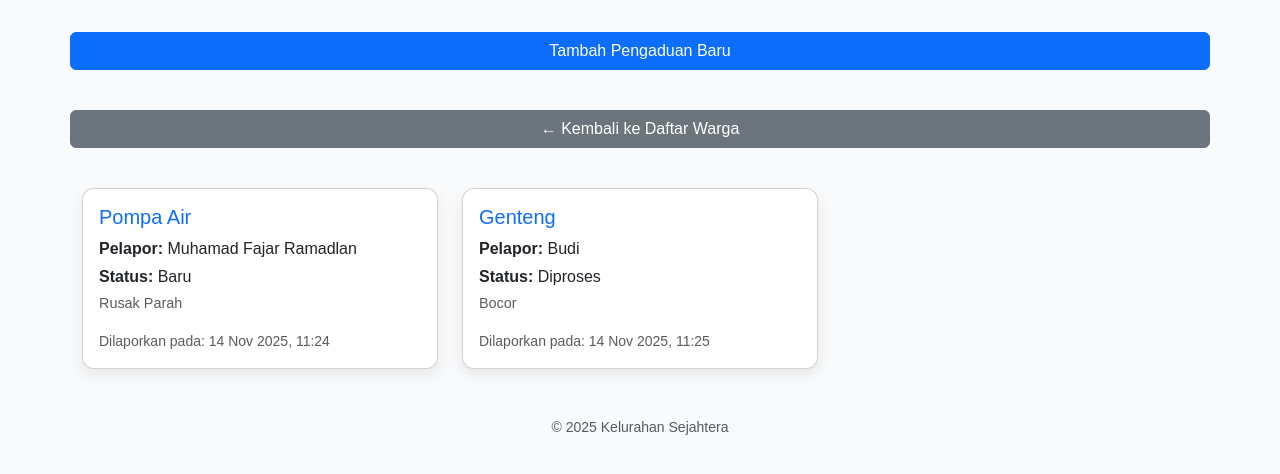
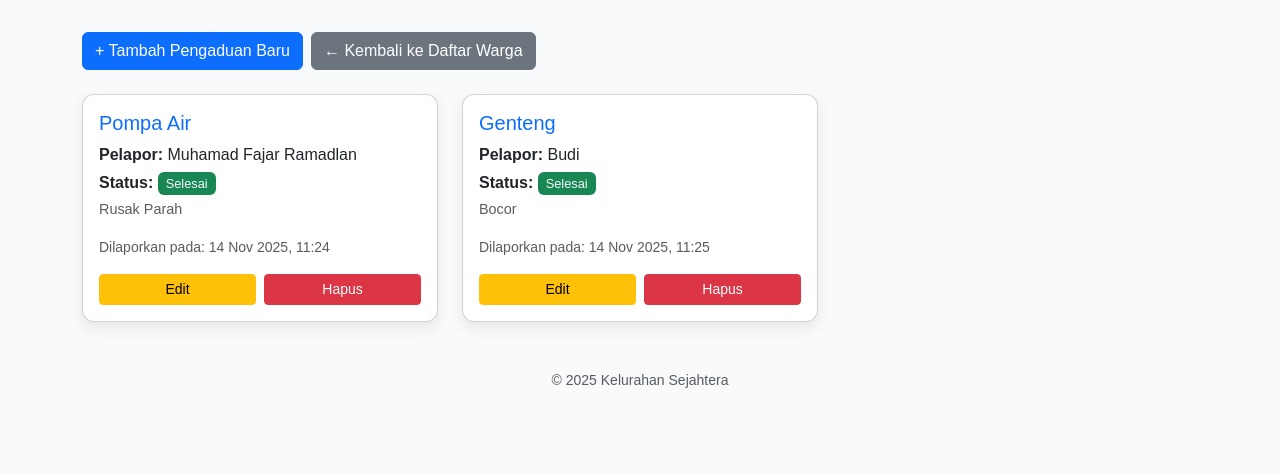
Before and after one commit to FajarRama01/FrameworkProgramming_Fajar, a Django app: page /warga/pengaduan/ in a window 1280 px wide. Shown: the part 144-618 px from the top of the page. Run offline with Django 5.2, Linux system fonts and the light colour scheme; data comes from the database, SQL or seed files in the repository; both versions use the stored data as it was after the commit.

Commit message:
Pertemuan 4

```diff
--- a/data_kelurahan/warga/templates/warga/pengaduan_list.html
+++ b/data_kelurahan/warga/templates/warga/pengaduan_list.html
@@ -7,11 +7,15 @@
     <link href="https://cdn.jsdelivr.net/npm/bootstrap@5.3.2/dist/css/bootstrap.min.css" rel="stylesheet">
 
     <style>
-        body { background-color: #f8fafc; font-family: 'Poppins', sans-serif; }
+        body {
+            background-color: #f8fafc;
+            font-family: 'Poppins', sans-serif;
+        }
         .card {
             border-radius: 12px;
             box-shadow: 0 6px 15px rgba(0,0,0,0.08);
             transition: 0.2s ease-in-out;
+            height: 100%;
         }
         .card:hover {
             transform: translateY(-4px);
@@ -25,44 +29,71 @@
             margin-bottom: 2rem;
             border-radius: 0 0 25px 25px;
         }
+        .status-badge {
+            font-size: 0.8rem;
+            padding: 4px 8px;
+            border-radius: 6px;
+        }
     </style>
 </head>
 <body>
+
+    <!-- Header -->
     <div class="header">
         <h1>Semua Pengaduan Warga</h1>
         <p class="mb-0">Daftar lengkap pengaduan dari seluruh warga kelurahan</p>
     </div>
 
     <div class="container">
-        <div class="row g-4">
-            <a href="{% url 'pengaduan-tambah' %}" class="btn btn-primary mb-3">
-                Tambah Pengaduan Baru
+
+        <!-- Tombol Aksi -->
+        <div class="d-flex gap-2 mb-4">
+            <a href="{% url 'pengaduan-tambah' %}" class="btn btn-primary">
+                + Tambah Pengaduan Baru
             </a>
-            <!-- Tombol kembali -->
-            <a href="{% url 'warga-list' %}" class="btn btn-secondary mb-3">
+
+            <a href="{% url 'warga-list' %}" class="btn btn-secondary">
                 ← Kembali ke Daftar Warga
             </a>
+        </div>
 
+        <!-- Daftar Pengaduan -->
+        <div class="row g-4">
             {% for item in pengaduan_list %}
             <div class="col-md-4">
-                <div class="card p-3">
+                <div class="card p-3 d-flex flex-column">
+
                     <h5 class="text-primary">{{ item.judul }}</h5>
 
                     <p class="mb-1">
                         <strong>Pelapor:</strong> {{ item.pelapor.nama_lengkap }}
                     </p>
 
+                    <!-- Badge status -->
                     <p class="mb-1">
-                        <strong>Status:</strong> {{ item.get_status_display }}
+                        <strong>Status:</strong>
+                        {% if item.status == "pending" %}
+                            <span class="status-badge bg-warning text-dark">Menunggu</span>
+                        {% elif item.status == "proses" %}
+                            <span class="status-badge bg-info text-dark">Diproses</span>
+                        {% else %}
+                            <span class="status-badge bg-success text-light">Selesai</span>
+                        {% endif %}
                     </p>
 
                     <p class="text-muted" style="font-size: 0.9rem;">
                         {{ item.deskripsi|truncatewords:20 }}
                     </p>
 
-                    <small class="text-muted">
+                    <small class="text-muted mb-3">
                         Dilaporkan pada: {{ item.tanggal_lapor|date:"d M Y, H:i" }}
                     </small>
+
+                    <!-- Tombol Edit & Hapus -->
+                    <div class="mt-auto d-flex gap-2">
+                        <a href="{% url 'pengaduan-edit' item.pk %}" class="btn btn-warning btn-sm w-50">Edit</a>
+                        <a href="{% url 'pengaduan-hapus' item.pk %}" class="btn btn-danger btn-sm w-50">Hapus</a>
+                    </div>
                 </div>
             </div>
             {% empty %}
@@ -70,7 +101,6 @@
                 <p class="text-muted">Belum ada pengaduan tercatat.</p>
             </div>
             {% endfor %}
-
         </div>
     </div>
 
--- a/data_kelurahan/warga/urls.py
+++ b/data_kelurahan/warga/urls.py
@@ -1,12 +1,20 @@
 # warga/urls.py
 from django.urls import path
-from .views import WargaListView, WargaDetailView, PengaduanListView, WargaCreateView, PengaduanCreateView
+from .views import WargaListView, WargaDetailView, WargaCreateView, WargaUpdateView , WargaDeleteView
+from .views import PengaduanListView, PengaduanCreateView, PengaduanUpdateView, PengaduanDeleteView
 
 urlpatterns = [
     path('', WargaListView.as_view(), name='warga-list'),
     path('<int:pk>/', WargaDetailView.as_view(), name='warga-detail'),
     path('tambah/', WargaCreateView.as_view(), name='warga-tambah'), # URL untuk form tambah
+    path('<int:pk>/edit/', WargaUpdateView.as_view(), name='warga-edit'), # URL untuk edit
+    path('<int:pk>/hapus/', WargaDeleteView.as_view(), name='warga-hapus'), # URL untuk hapus
+
     path('pengaduan/', PengaduanListView.as_view(), name='pengaduan-list'),
     path('pengaduan/tambah/', PengaduanCreateView.as_view(), name='pengaduan-tambah'),
+    path('pengaduan/<int:pk>/edit/', PengaduanUpdateView.as_view(), name='pengaduan-edit'),
+    path('pengaduan/<int:pk>/hapus/', PengaduanDeleteView.as_view(), name='pengaduan-hapus'),
+
+
 
 ]
--- a/data_kelurahan/warga/views.py
+++ b/data_kelurahan/warga/views.py
@@ -1,6 +1,6 @@
 from django.shortcuts import render
 from django.urls import reverse_lazy
-from django.views.generic import ListView, DetailView, CreateView
+from django.views.generic import ListView, DetailView, CreateView, UpdateView, DeleteView
 from .models import Warga, Pengaduan
 from .forms import WargaForm, PengaduanForm
 
@@ -28,3 +28,28 @@ class PengaduanCreateView(CreateView):
     template_name = 'warga/pengaduan_form.html'
     success_url = reverse_lazy('pengaduan-list')
     # Ketika submit form → langsung redirect ke daftar pengaduan.
+
+class WargaUpdateView(UpdateView):
+    model = Warga
+    form_class = WargaForm
+    template_name = 'warga/warga_form.html' # Kita pakai template yang sama
+    success_url = reverse_lazy('warga-list')
+
+class WargaDeleteView(DeleteView):
+    model = Warga
+    template_name = 'warga/warga_confirm_delete.html'
+    success_url = reverse_lazy('warga-list')
+
+class PengaduanUpdateView(UpdateView):
+    model = Pengaduan
+    form_class = PengaduanForm
+    template_name = 'warga/pengaduan_form.html'
+    success_url = reverse_lazy('pengaduan-list')
+    # Setelah update → kembali ke daftar semua pengaduan
+
+class PengaduanDeleteView(DeleteView):
+    model = Pengaduan
+    template_name = 'warga/pengaduan_confirm_delete.html'
+    success_url = reverse_lazy('pengaduan-list')
+#   Ada halaman konfirmasi sebelum menghapus
+#   Setelah hapus → redirect ke daftar pengaduan
```
Also changed, not shown: data_kelurahan/warga/templates/warga/warga_confirm_delete.html (added, +39 -0 lines), data_kelurahan/warga/templates/warga/warga_detail.html (+8 -0 lines), data_kelurahan/db.sqlite3.
